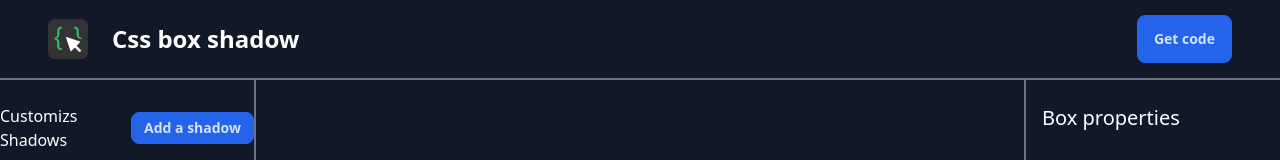
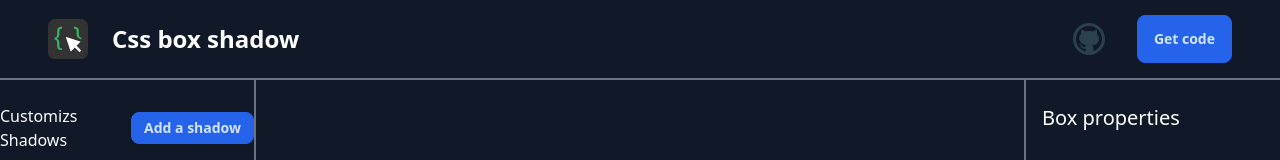
Before and after one commit to fedevcoding/box-shadow-generator, a Svelte app: page / in a window 1280 px wide. Shown: the top 160 px of the page. Built offline with nearby package versions, Linux system fonts and the light colour scheme.

Commit message:
add github repo

```diff
--- a/src/components/Header.svelte
+++ b/src/components/Header.svelte
@@ -1,5 +1,6 @@
 <script lang="ts">
  import img from "../assets/logo.svg";
+ import githubLogo from "../assets/github.svg";
  import type { Shadow } from "../types";
 
  export let shadows: Shadow[];
@@ -12,5 +13,11 @@
   <img src={img} alt="log" class="w-10" />
   <h1 class="text-2xl font-semibold">Css box shadow</h1>
  </div>
- <button class="d-btn d-btn-primary">Get code</button>
+
+ <div class="flex items-center gap-8">
+  <a href="https://github.com/fedevcoding/box-shadow-generator" target="_blank">
+   <img src={githubLogo} alt="github" class="w-8" />
+  </a>
+  <button class="d-btn d-btn-primary">Get code</button>
+ </div>
 </header>
```
Also changed, not shown: src/assets/github.svg (added).
